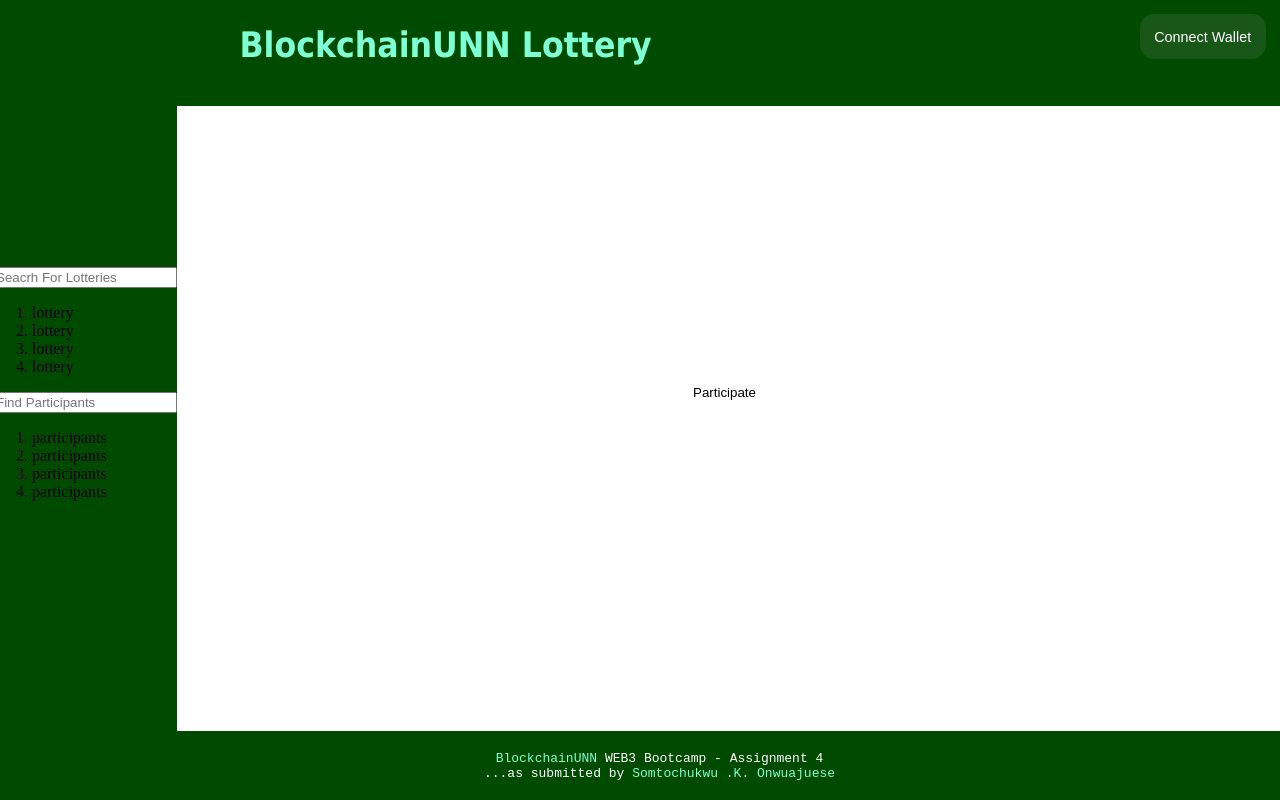
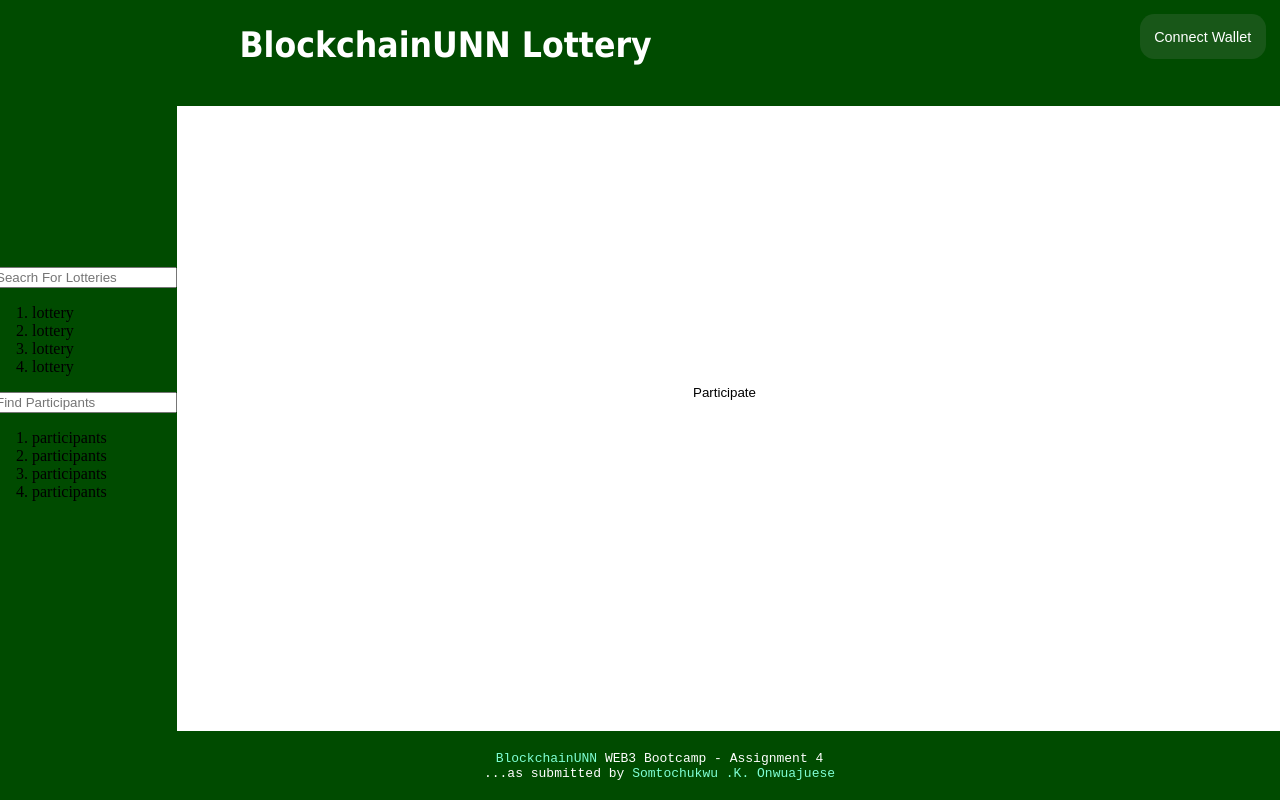
Before and after one commit to soomtochukwu/Assignment-4, a React (Vite) app: page / in a window 1280 px wide. Built offline with nearby package versions, Linux system fonts and the light colour scheme.

Commit message:
Update Title.css

```diff
--- a/src/components/Title/Title.css
+++ b/src/components/Title/Title.css
@@ -16,4 +16,6 @@
 }
 .menu, .heading{
     position: relative;
+    text-decoration: none;
+    color: white;
 }
```
